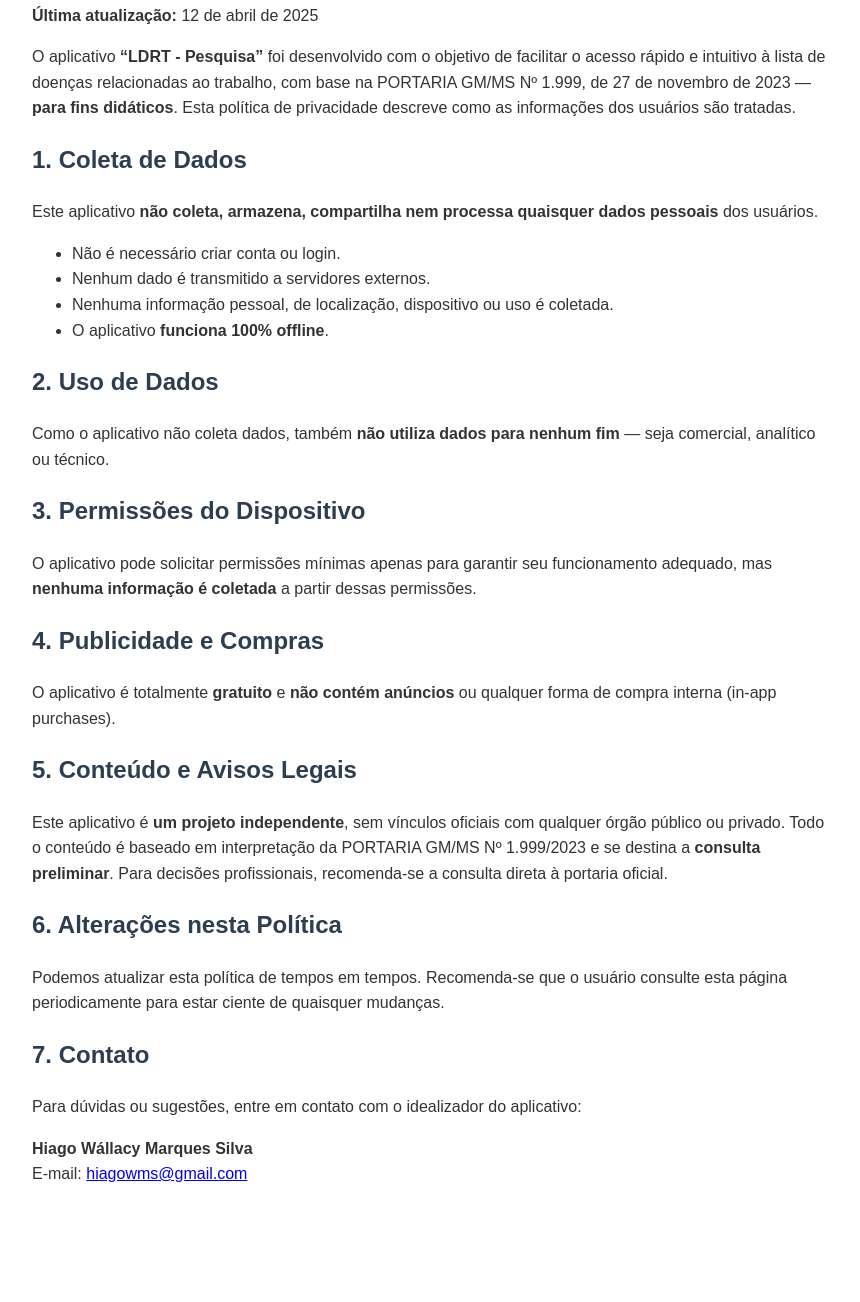
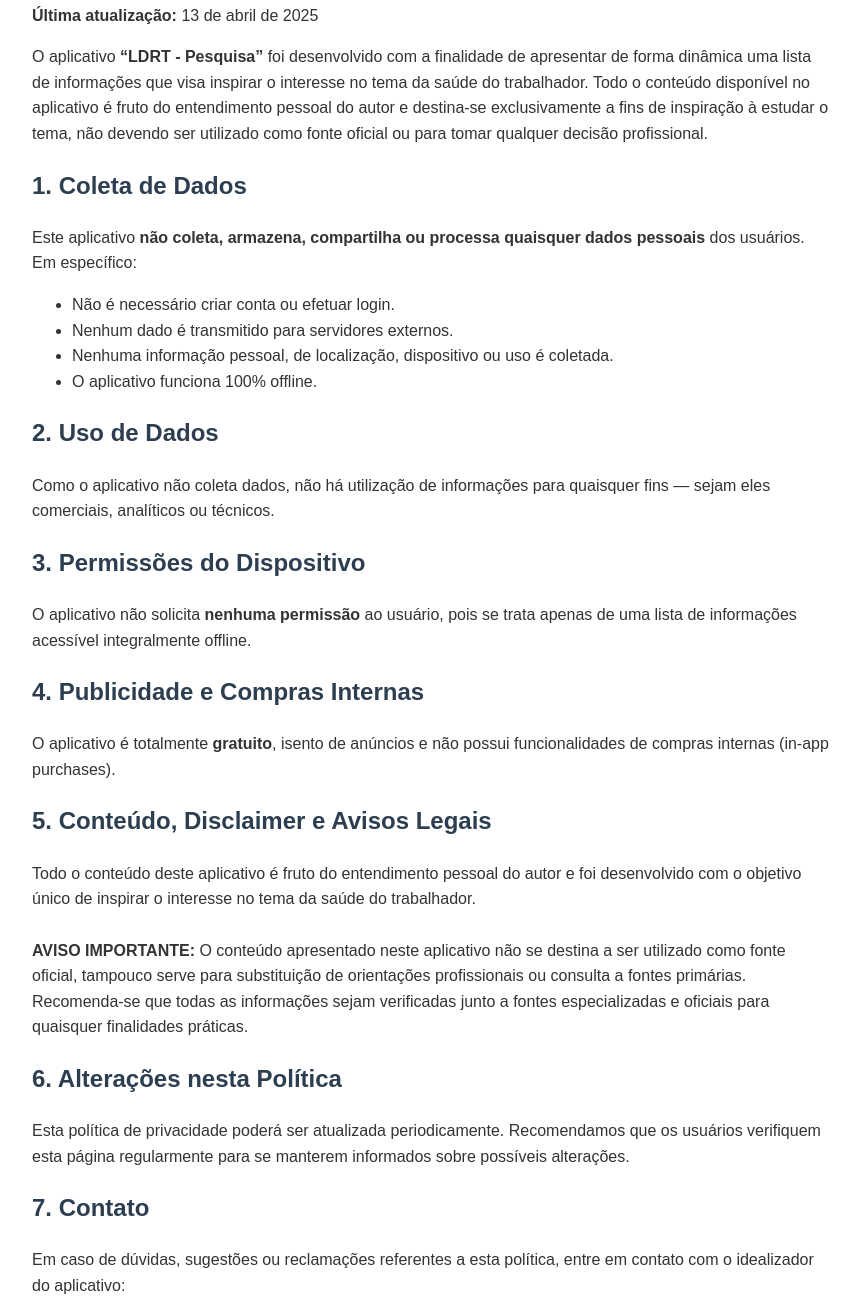
Before and after one commit to hiagowms/ldrt-politica, a plain HTML site: page docs/index.html in a window 1280 px wide. Shown: the part 110-1412 px from the top of the page, without its empty margins (208-1068 px from the left). Before the commit the page ends 1337 px from the top, so only its background shows below. Drawn offline with Linux system fonts and the light colour scheme.

Commit message:
Update index.html

```diff
--- a/docs/index.html
+++ b/docs/index.html
@@ -20,38 +20,43 @@
 </head>
 <body>
   <h1>Política de Privacidade — LDRT - Pesquisa</h1>
-  <p><strong>Última atualização:</strong> 12 de abril de 2025</p>
+  <p><strong>Última atualização:</strong> 13 de abril de 2025</p>
 
-  <p>O aplicativo <strong>“LDRT - Pesquisa”</strong> foi desenvolvido com o objetivo de facilitar o acesso rápido e intuitivo à lista de doenças relacionadas ao trabalho, com base na PORTARIA GM/MS Nº 1.999, de 27 de novembro de 2023 — <strong>para fins didáticos</strong>. Esta política de privacidade descreve como as informações dos usuários são tratadas.</p>
+  <p>O aplicativo <strong>“LDRT - Pesquisa”</strong> foi desenvolvido com a finalidade de apresentar de forma dinâmica uma lista de informações que visa inspirar o interesse no tema da saúde do trabalhador. Todo o conteúdo disponível no aplicativo é fruto do entendimento pessoal do autor e destina-se exclusivamente a fins de inspiração à estudar o tema, não devendo ser utilizado como fonte oficial ou para tomar qualquer decisão profissional.</p>
 
   <h2>1. Coleta de Dados</h2>
-  <p>Este aplicativo <strong>não coleta, armazena, compartilha nem processa quaisquer dados pessoais</strong> dos usuários.</p>
+  <p>Este aplicativo <strong>não coleta, armazena, compartilha ou processa quaisquer dados pessoais</strong> dos usuários. Em específico:</p>
   <ul>
-    <li>Não é necessário criar conta ou login.</li>
-    <li>Nenhum dado é transmitido a servidores externos.</li>
+    <li>Não é necessário criar conta ou efetuar login.</li>
+    <li>Nenhum dado é transmitido para servidores externos.</li>
     <li>Nenhuma informação pessoal, de localização, dispositivo ou uso é coletada.</li>
-    <li>O aplicativo <strong>funciona 100% offline</strong>.</li>
+    <li>O aplicativo funciona 100% offline.</li>
   </ul>
 
   <h2>2. Uso de Dados</h2>
-  <p>Como o aplicativo não coleta dados, também <strong>não utiliza dados para nenhum fim</strong> — seja comercial, analítico ou técnico.</p>
+  <p>Como o aplicativo não coleta dados, não há utilização de informações para quaisquer fins — sejam eles comerciais, analíticos ou técnicos.</p>
 
   <h2>3. Permissões do Dispositivo</h2>
-  <p>O aplicativo pode solicitar permissões mínimas apenas para garantir seu funcionamento adequado, mas <strong>nenhuma informação é coletada</strong> a partir dessas permissões.</p>
+  <p>O aplicativo não solicita <strong>nenhuma permissão</strong> ao usuário, pois se trata apenas de uma lista de informações acessível integralmente offline.</p>
 
-  <h2>4. Publicidade e Compras</h2>
-  <p>O aplicativo é totalmente <strong>gratuito</strong> e <strong>não contém anúncios</strong> ou qualquer forma de compra interna (in-app purchases).</p>
+  <h2>4. Publicidade e Compras Internas</h2>
+  <p>O aplicativo é totalmente <strong>gratuito</strong>, isento de anúncios e não possui funcionalidades de compras internas (in-app purchases).</p>
 
-  <h2>5. Conteúdo e Avisos Legais</h2>
-  <p>Este aplicativo é <strong>um projeto independente</strong>, sem vínculos oficiais com qualquer órgão público ou privado. Todo o conteúdo é baseado em interpretação da PORTARIA GM/MS Nº 1.999/2023 e se destina a <strong>consulta preliminar</strong>. Para decisões profissionais, recomenda-se a consulta direta à portaria oficial.</p>
+  <h2>5. Conteúdo, Disclaimer e Avisos Legais</h2>
+  <p>
+    Todo o conteúdo deste aplicativo é fruto do entendimento pessoal do autor e foi desenvolvido com o objetivo único de inspirar o interesse no tema da saúde do trabalhador.
+    <br><br>
+    <strong>AVISO IMPORTANTE:</strong> O conteúdo apresentado neste aplicativo não se destina a ser utilizado como fonte oficial, tampouco serve para substituição de orientações profissionais ou consulta a fontes primárias. Recomenda-se que todas as informações sejam verificadas junto a fontes especializadas e oficiais para quaisquer finalidades práticas.
+  </p>
 
   <h2>6. Alterações nesta Política</h2>
-  <p>Podemos atualizar esta política de tempos em tempos. Recomenda-se que o usuário consulte esta página periodicamente para estar ciente de quaisquer mudanças.</p>
+  <p>Esta política de privacidade poderá ser atualizada periodicamente. Recomendamos que os usuários verifiquem esta página regularmente para se manterem informados sobre possíveis alterações.</p>
 
   <h2>7. Contato</h2>
-  <p>Para dúvidas ou sugestões, entre em contato com o idealizador do aplicativo:</p>
-  <p><strong>Hiago Wállacy Marques Silva</strong><br>
-  E-mail: <a href="mailto:hiagowms@gmail.com">hiagowms@gmail.com</a></p>
-
+  <p>Em caso de dúvidas, sugestões ou reclamações referentes a esta política, entre em contato com o idealizador do aplicativo:</p>
+  <p>
+    <strong>Hiago Wállacy Marques Silva</strong><br>
+    E-mail: <a href="mailto:hiagowms@gmail.com">hiagowms@gmail.com</a>
+  </p>
 </body>
 </html>
```
